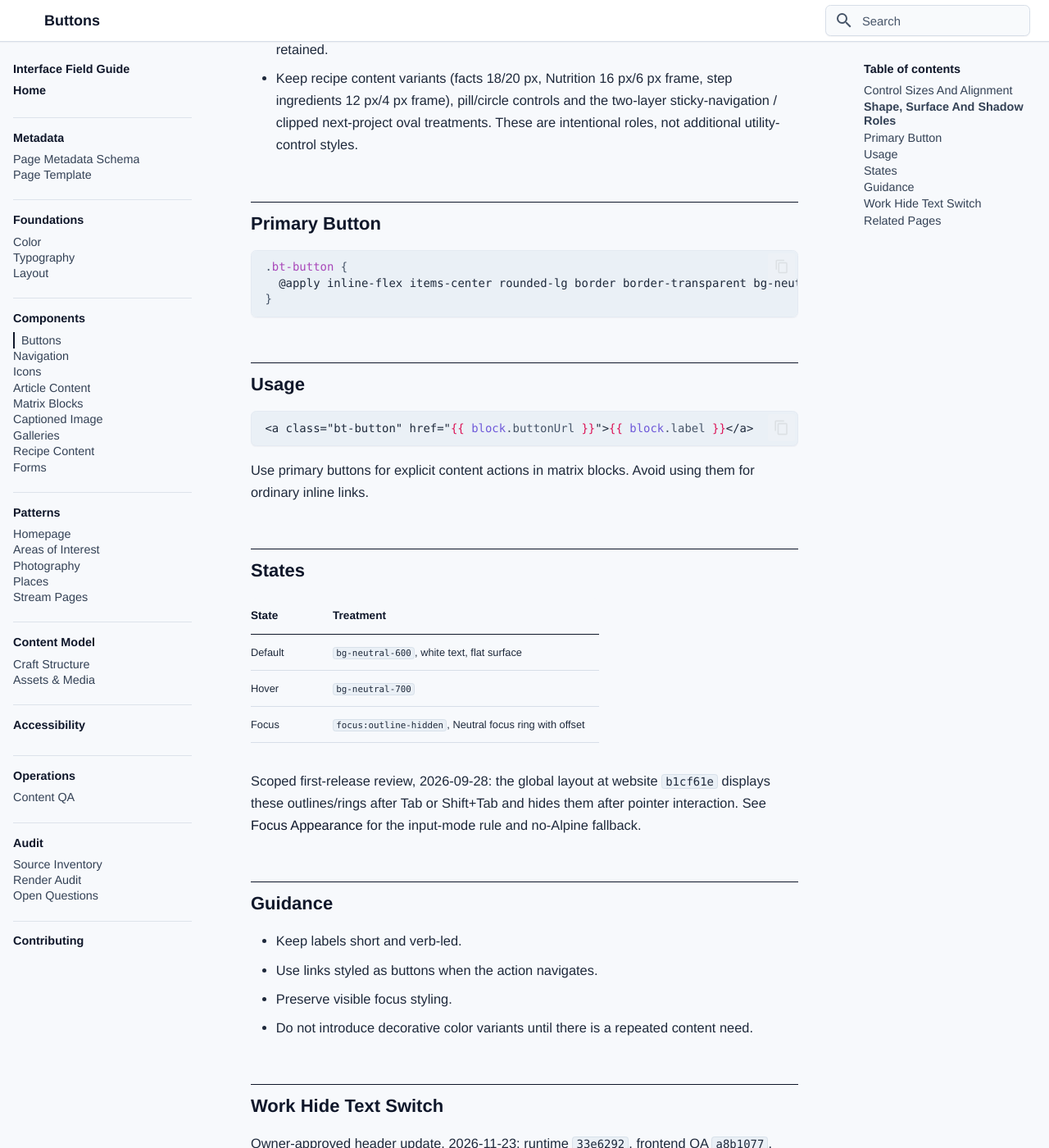
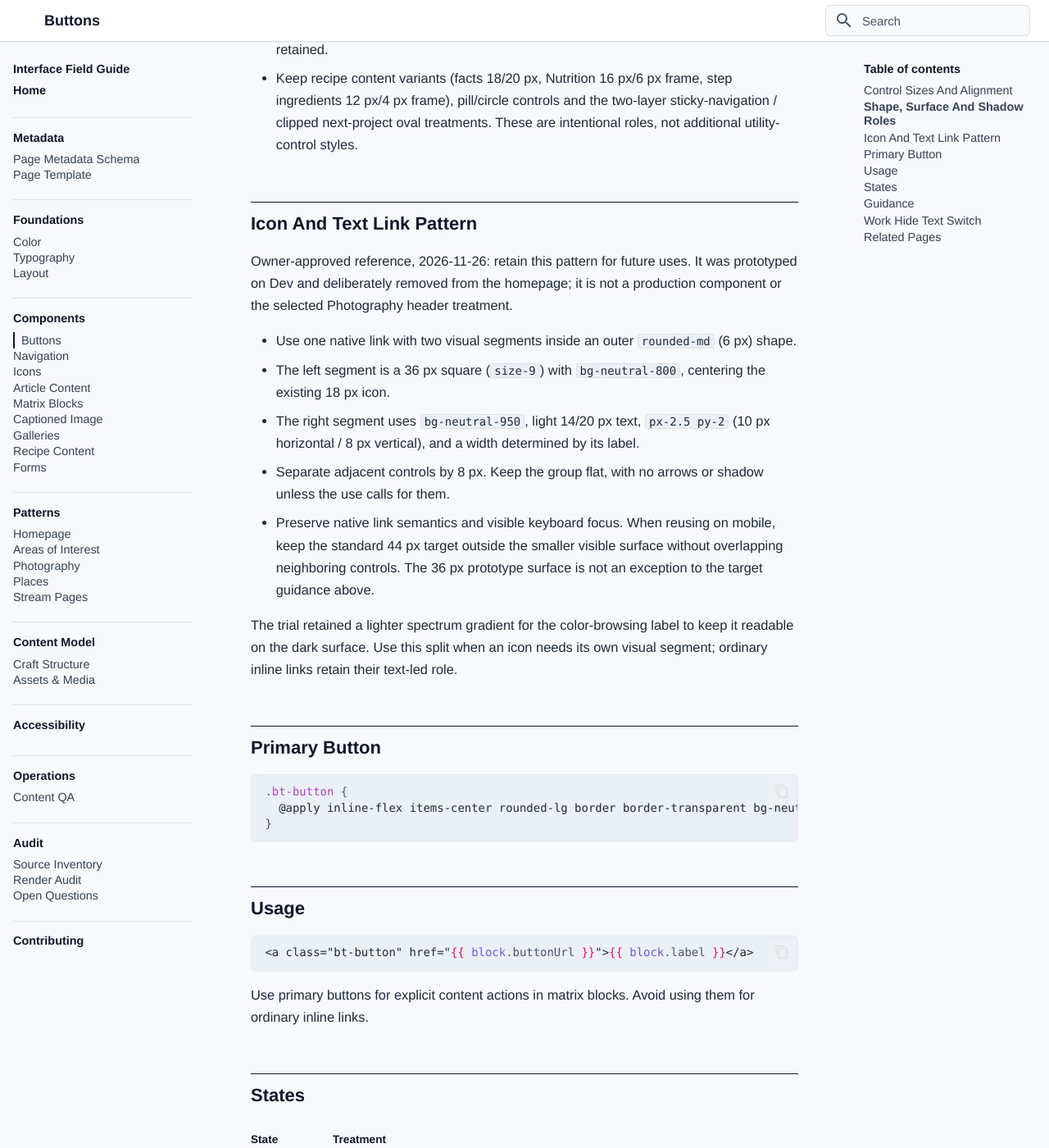
Before and after one commit to bentilden/Design-System, an MkDocs documentation site: the page built from docs/components/buttons.md, in a window 1280 px wide and 1400 px high, scrolled down 1914 px. Shown: the whole window at 82% size. Built offline with MkDocs 1.6.1 and Material for MkDocs 9.7.7, drawn with Linux system fonts in a browser that asks for light colours; some web fonts are replaced.

Commit message:
Document released homepage presentation and retain icon link pattern

````diff
--- a/docs/components/buttons.md
+++ b/docs/components/buttons.md
@@ -51,6 +51,18 @@ Owner-approved and deployed 2026-11-23: runtime `4be5be1`, frontend styling `f7a
 - Work, Gallery and Featured Image hover share the existing 25/50/−12 px geometry at Neutral 500/50%. Hover-capability gates, fades and reduced-motion handling are retained.
 - Keep recipe content variants (facts 18/20 px, Nutrition 16 px/6 px frame, step ingredients 12 px/4 px frame), pill/circle controls and the two-layer sticky-navigation / clipped next-project oval treatments. These are intentional roles, not additional utility-control styles.
 
+## Icon And Text Link Pattern
+
+Owner-approved reference, 2026-11-26: retain this pattern for future uses. It was prototyped on Dev and deliberately removed from the homepage; it is not a production component or the selected Photography header treatment.
+
+- Use one native link with two visual segments inside an outer `rounded-md` (6 px) shape.
+- The left segment is a 36 px square (`size-9`) with `bg-neutral-800`, centering the existing 18 px icon.
+- The right segment uses `bg-neutral-950`, light 14/20 px text, `px-2.5 py-2` (10 px horizontal / 8 px vertical), and a width determined by its label.
+- Separate adjacent controls by 8 px. Keep the group flat, with no arrows or shadow unless the use calls for them.
+- Preserve native link semantics and visible keyboard focus. When reusing on mobile, keep the standard 44 px target outside the smaller visible surface without overlapping neighboring controls. The 36 px prototype surface is not an exception to the target guidance above.
+
+The trial retained a lighter spectrum gradient for the color-browsing label to keep it readable on the dark surface. Use this split when an icon needs its own visual segment; ordinary inline links retain their text-led role.
+
 ## Primary Button
 
 ```css
````
Also changed, not shown: docs/patterns/homepage.md (+9 -2 lines).
